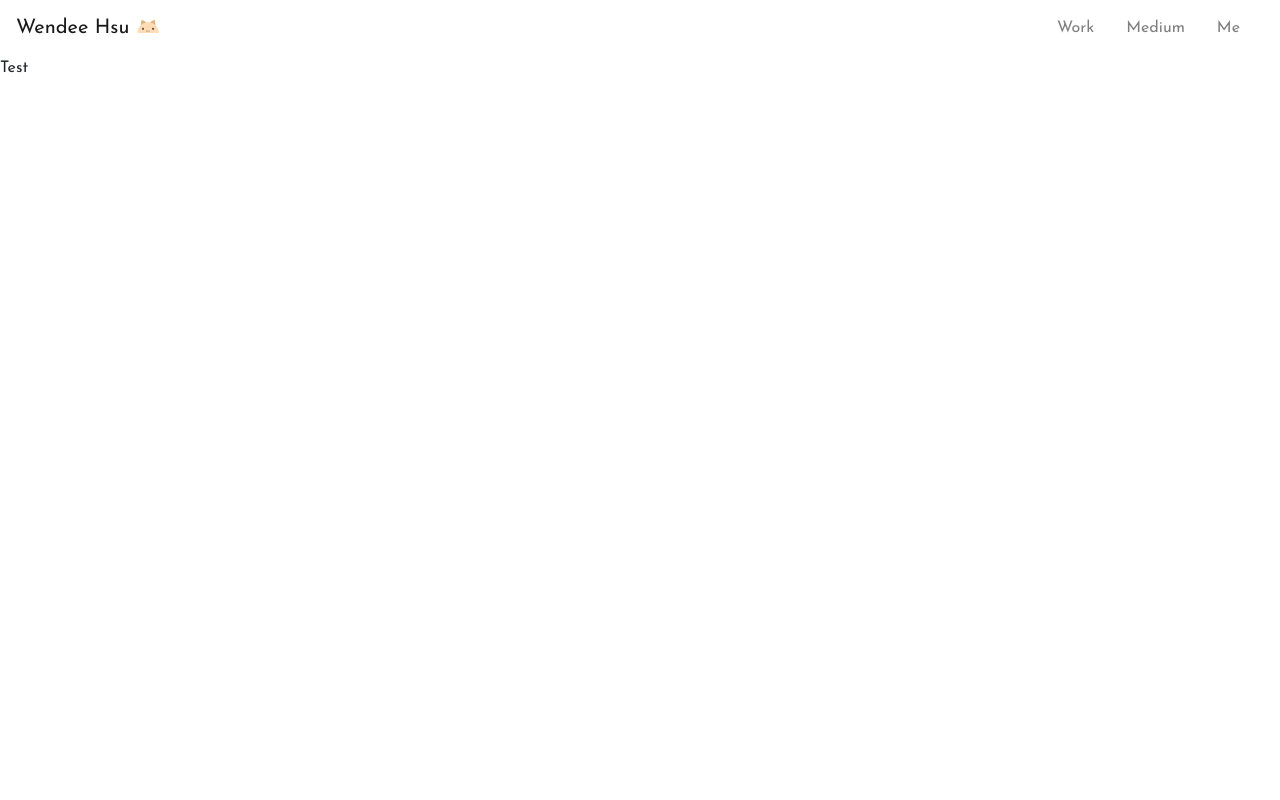
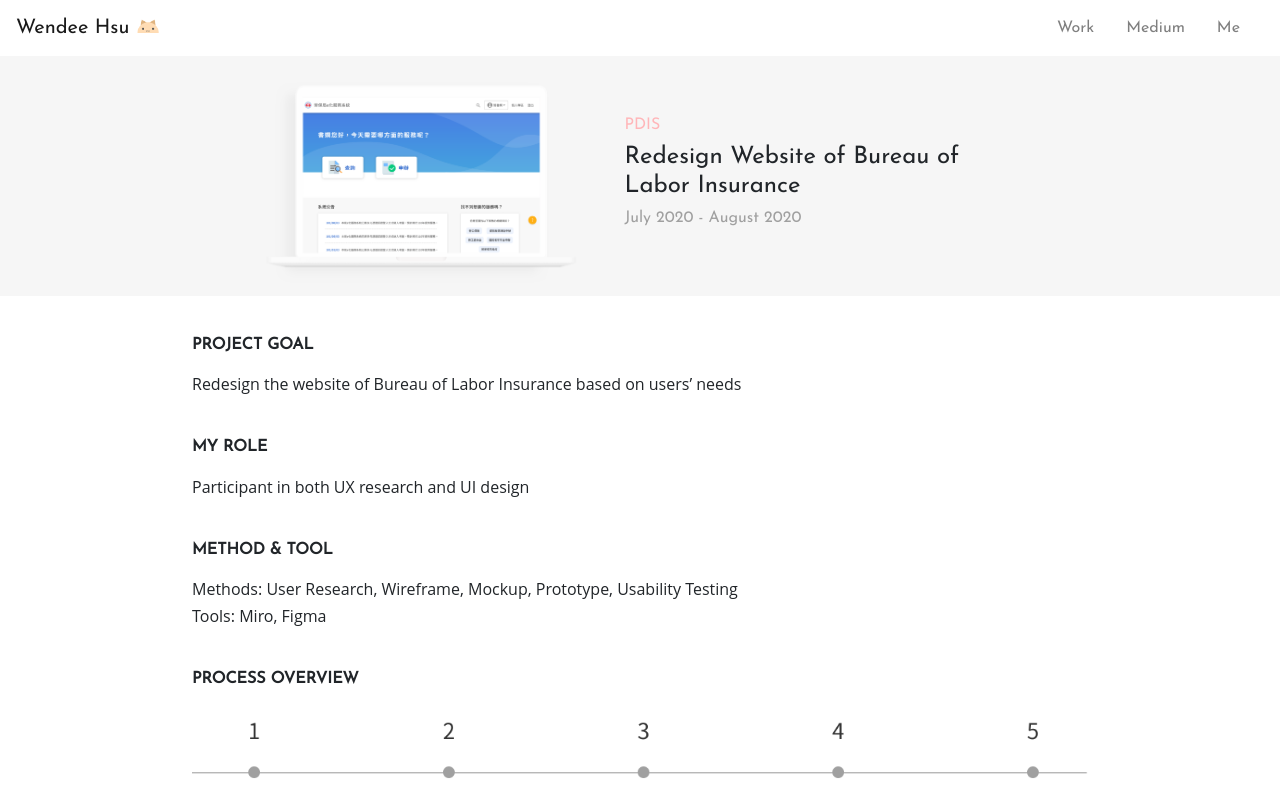
Before and after one commit to wendeehsu/wendeehsu.github.io, a React (Create React App) app: page /Work/RedesignBLI in a window 1280 px wide. Shown: the top 800 px of the page. Built offline with nearby package versions, Linux system fonts and the light colour scheme.

Commit message:
first project before design process

```diff
--- a/src/components/Projects/RedesignBLI.js
+++ b/src/components/Projects/RedesignBLI.js
@@ -1,10 +1,42 @@
 import React, { Component } from 'react';
+import "../../css/Projects/shared.css";
 
 class RedesignBLI extends Component {
     render() {
         return (
             <div>
-                Test
+                <div className="cover row justify-content-center">
+                    <img className="coverImage" src="/images/project1-cover.png" />
+                    <div className="col-4 vertical-center">
+                        <h6 className="pink-text">PDIS</h6>
+                        <h4>Redesign Website of Bureau of Labor Insurance</h4>
+                        <h6 className="gray-text">July 2020 - August 2020</h6>
+                    </div>
+                </div>
+                <div className="section">
+                    <h6>PROJECT GOAL</h6>
+                    <p>
+                        Redesign the website of Bureau of Labor Insurance based on users’ needs
+                    </p>
+                </div>
+                <div className="section">
+                    <h6>MY ROLE</h6>
+                    <p>
+                        Participant in both UX research and UI design
+                    </p>
+                </div>
+                <div className="section">
+                    <h6>METHOD & TOOL</h6>
+                    <p>
+                        Methods: User Research, Wireframe, Mockup, Prototype, Usability Testing
+                        <br/>
+                        Tools: Miro, Figma
+                    </p>
+                </div>
+                <div className="section">
+                    <h6>PROCESS OVERVIEW</h6>
+                    <img className="full-width-img" src="/images/Process1.png" />
+                </div>
             </div>
         )
     }
--- a/src/css/App.css
+++ b/src/css/App.css
@@ -65,3 +65,8 @@
 .projectCard {
   margin-bottom: 2rem !important;
 }
+
+.vertical-center {
+  margin-top: auto;
+  margin-bottom: auto;
+}
--- /dev/null
+++ b/src/css/Projects/shared.css
@@ -0,0 +1,40 @@
+.cover {
+    background-color: #F6F6F6;
+    background-size: 100%;
+}
+
+.coverImage {
+    height: 15rem;
+}
+
+.col-4 {
+    min-width: 15rem;
+}
+
+.section {
+    max-width: 70%;
+    margin-left: auto;
+    margin-right: auto;
+    margin-top: 2.5rem;
+    margin-bottom: 2.5rem;
+}
+
+p {
+    font-family: Open Sans;
+}
+
+.section > h6 {
+    font-weight: bold;
+}
+
+.section p {
+    line-height: 1.7em;
+    margin-top: 1em;
+    margin-bottom: 1em;
+}
+
+.full-width-img {
+    width: 100%;
+    margin-top: 1em;
+    margin-bottom: 1em;
+}
```
Also changed, not shown: public/images/Process1.png (added).
